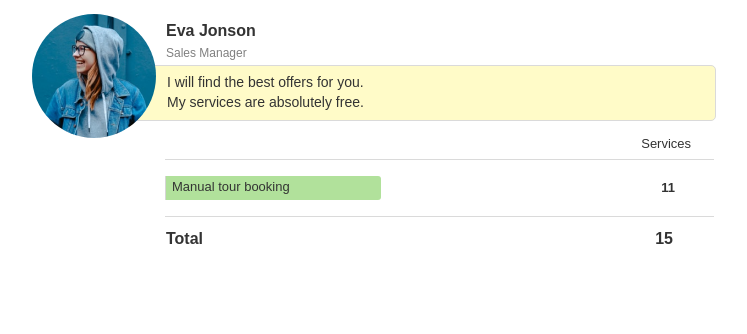
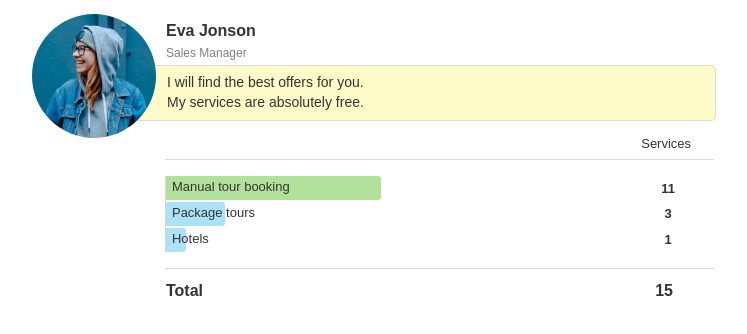
Before and after one commit to sergiychaiuk/8854, a Vue app: page /home in a window 1280 px wide. Shown: the top 334 px of the page, without its empty margins (265-1012 px from the left). Built offline with nearby package versions, Linux system fonts and the light colour scheme.

Commit message:
added services from store with dynamic chart

```diff
--- a/src/components/Services.vue
+++ b/src/components/Services.vue
@@ -4,24 +4,54 @@
     <div class="services__chart">
       <div class="chart">
         <div class="chart__bar-list">
-          <div class="chart__bar bar">
-            <div class="bar__line bar_green" style="width: 100%"></div>
-            <div class="bar__title">Manual tour booking</div>
+          <div class="chart__bar bar" v-for="service in servicesList" :key="service.id">
+            <div
+              class="bar__line"
+              :class="[service.number === maxService.number ? 'bar_green' : 'bar_blue']"
+              :style="{ width: service.percentage + '%' }"
+            ></div>
+            <div class="bar__title">{{ service.title }}</div>
           </div>
         </div>
 
         <div class="chart__number">
-          <div class="chart__number-title">11</div>
+          <div class="chart__number-title" v-for="service in services" :key="service.id">
+            {{ service.number }}
+          </div>
         </div>
       </div>
     </div>
 
     <div class="services__total total">
       <div class="total__title">Total</div>
-      <div class="total__number">15</div>
+      <div class="total__number">{{ total }}</div>
     </div>
   </div>
 </template>
+
+<script setup>
+import { computed } from 'vue'
+
+// eslint-disable-next-line vue/no-setup-props-destructure
+const { services } = defineProps({ services: Array })
+
+const maxService = computed(() =>
+  services.reduce((acc, curr) => (acc.number > curr.number ? acc : curr))
+)
+
+const getBarPercentage = (number, maxNumber) => (number * 100) / maxNumber
+
+const servicesList = computed(() =>
+  services.map(el => {
+    return {
+      ...el,
+      percentage: getBarPercentage(el.number, maxService.value.number)
+    }
+  })
+)
+
+const total = computed(() => servicesList.value.reduce((sum, service) => sum + service.number, 0))
+</script>
 
 <style lang="scss">
 .services {
--- a/src/views/HomeView.vue
+++ b/src/views/HomeView.vue
@@ -1,7 +1,7 @@
 <template>
   <div class="container">
     <UserInfo :name="user.name" :position="user.position" :offer="user.offer" :photo="user.photo" />
-    <Services />
+    <Services :services="user.services" />
   </div>
 </template>
 
```
